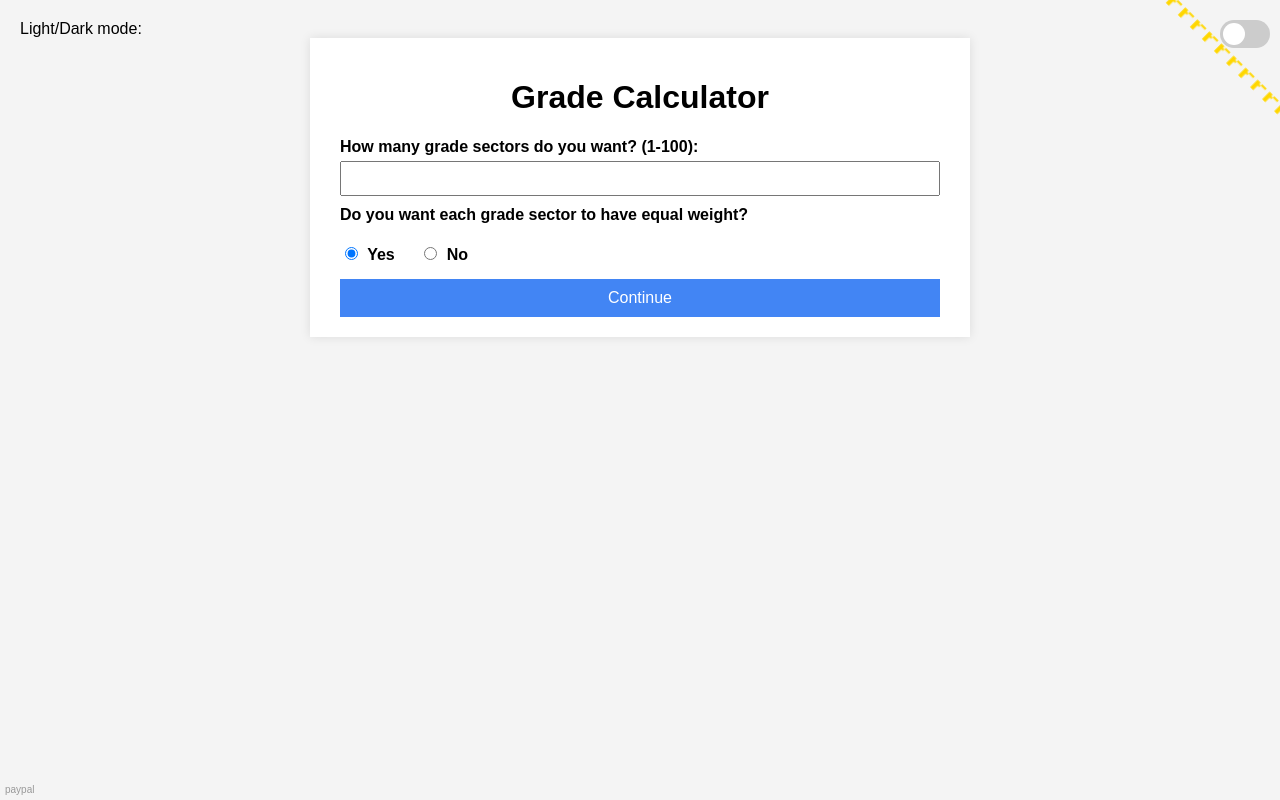
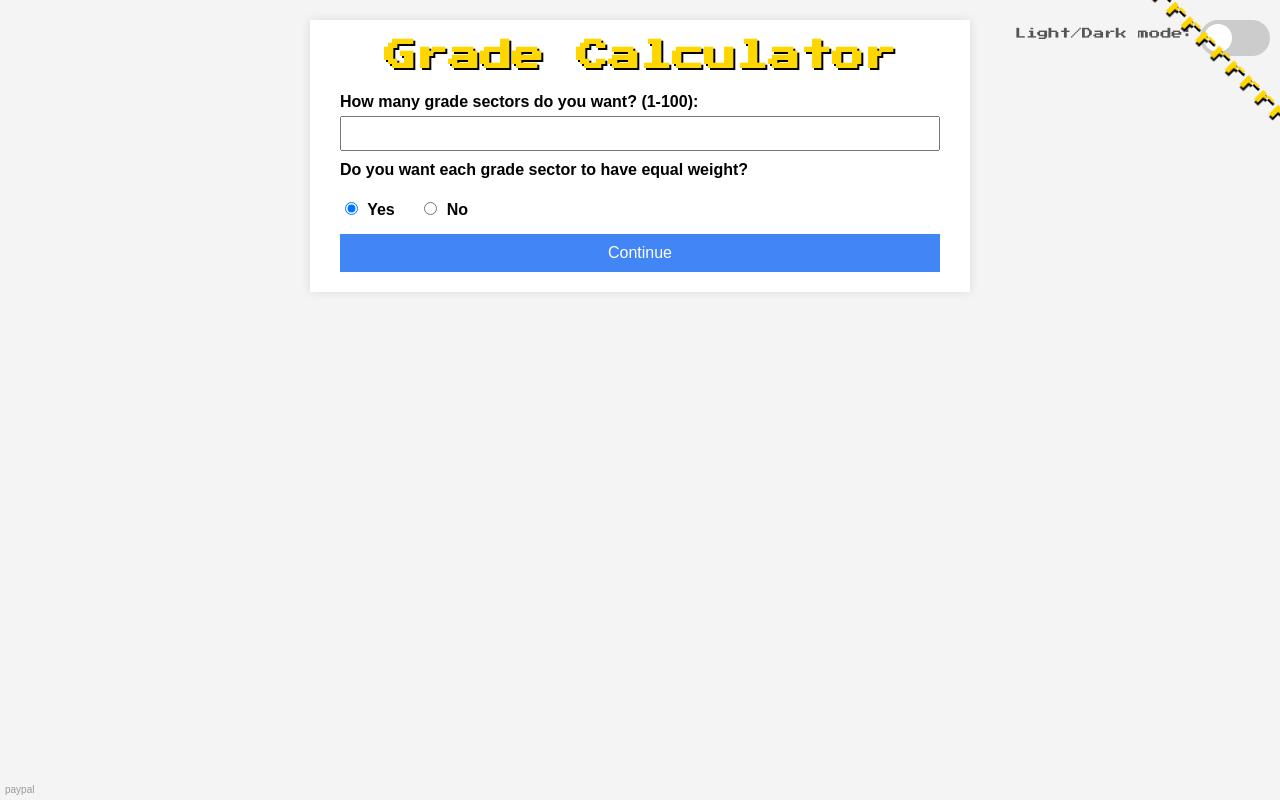
Before and after one commit to LitSharks/Grade-Calculator, a plain HTML site: page index.html in a window 1280 px wide. Drawn offline with Linux system fonts and the light colour scheme.

Commit message:
Update style.css

```diff
--- a/style.css
+++ b/style.css
@@ -1,6 +1,7 @@
-/* Import a pixelated/retro font (similar vibe to Minecraft) */
+/* A pixel-like font that feels Minecraft-y */
 @import url('https://fonts.googleapis.com/css2?family=Press+Start+2P&display=swap');
 
+/* Base styling */
 body {
   font-family: Arial, sans-serif;
   background-color: #f4f4f4;
@@ -8,13 +9,13 @@ body {
   padding: 20px;
 }
 
-/* Dark mode overrides will apply when .dark-mode is on the <body> */
+/* Dark mode override */
 body.dark-mode {
   background-color: #121212;
   color: #e0e0e0;
 }
 
-/* Container styling */
+/* The container for your forms/results */
 .container {
   background: #fff;
   padding: 20px 30px;
@@ -27,16 +28,26 @@ body.dark-mode .container {
   box-shadow: 0 0 10px rgba(0, 0, 0, 0.5);
 }
 
-h1, h2 {
+/* Minecraft-like main title */
+h1 {
+  font-family: 'Press Start 2P', sans-serif;
+  color: #FFD700;       /* Golden color */
+  text-shadow: 2px 2px 0 #000; /* Black shadow */
+  text-align: center;
+  margin-top: 0;
+}
+
+/* Headings */
+h2 {
   text-align: center;
 }
 
+/* Form labels and inputs */
 label {
   display: block;
   margin-top: 10px;
   font-weight: bold;
 }
-
 input[type="number"],
 input[type="text"] {
   width: 100%;
@@ -51,20 +62,20 @@ body.dark-mode input[type="text"] {
   border-color: #555;
 }
 
+/* Radio buttons */
 .radio-group {
   margin-top: 10px;
 }
-
 .radio-group label {
   display: inline-block;
   margin-right: 20px;
   cursor: pointer;
 }
-
 .radio-group input[type="radio"] {
   margin-right: 5px;
 }
 
+/* Buttons */
 button {
   margin-top: 15px;
   padding: 10px 20px;
@@ -88,6 +99,7 @@ body.dark-mode button:hover {
   background-color: #555;
 }
 
+/* Small helper text */
 .hint {
   font-size: 0.9em;
   color: #555;
@@ -97,16 +109,31 @@ body.dark-mode .hint {
   color: #ccc;
 }
 
-/* --- The iOS-style toggle switch --- */
-.switch {
+/* Wrapper for the toggle and label text */
+.mode-wrapper {
   position: absolute;
   top: 10px;
   right: 10px;
-  width: 50px;
-  height: 28px;
+  display: flex;
+  align-items: center;
+  gap: 6px;
+  font-family: 'Press Start 2P', sans-serif;
+  font-size: 0.7rem;
+  color: #555;
+}
+body.dark-mode .mode-wrapper {
+  color: #ccc;
+}
+
+/* The iOS-style switch, but larger */
+.switch {
+  position: relative;
+  width: 70px;  /* Increased width */
+  height: 36px; /* Increased height */
   display: inline-block;
 }
 
+/* Hide the checkbox itself */
 .switch input {
   opacity: 0;
   width: 0;
@@ -114,6 +141,7 @@ body.dark-mode .hint {
   cursor: pointer;
 }
 
+/* The slider track */
 .slider {
   position: absolute;
   top: 0; left: 0; right: 0; bottom: 0;
@@ -122,49 +150,59 @@ body.dark-mode .hint {
   border-radius: 34px;
 }
 
+/* The toggle circle */
 .slider:before {
   position: absolute;
   content: "";
-  height: 22px;
-  width: 22px;
-  left: 3px;
-  bottom: 3px;
+  height: 28px;
+  width: 28px;
+  left: 4px;
+  bottom: 4px;
   background-color: #fff;
   transition: .4s;
   border-radius: 50%;
 }
 
-/* When the checkbox is checked, move the circle to the right */
+/* When checked, move the circle to the right */
 input:checked + .slider {
   background-color: #2196F3;
 }
 input:checked + .slider:before {
-  transform: translateX(22px);
+  transform: translateX(34px);
 }
 
-/* --- Angled Text --- */
+/* Round slider edges */
+.slider.round {
+  border-radius: 34px;
+}
+.slider.round:before {
+  border-radius: 50%;
+}
+
+/* Angled text on the right side with "breathing" effect */
 .angled-text {
   font-family: 'Press Start 2P', sans-serif;
-  color: #FFD700;  /* Golden color, like Minecraft's daily tip text */
+  color: #FFD700;
+  text-shadow: 2px 2px 0 #000;
   position: fixed;
-  top: 40px;
-  right: -40px; /* Start a bit off-screen to ensure it’s visible after rotation */
+  top: 60px;
+  right: -100px; /* Start partially off-screen so the rotation is visible */
   transform: rotate(45deg);
   transform-origin: center;
-  font-size: 1rem;
+  font-size: 1.2rem;  /* Larger text */
   pointer-events: none;
   animation: breathe 3s infinite;
-  max-width: 200px;
+  max-width: 300px;
   text-align: center;
 }
 
-/* "Breathing" or pulsing effect */
+/* Breathing or pulsing effect */
 @keyframes breathe {
   0% {
     transform: rotate(45deg) scale(1);
   }
   50% {
-    transform: rotate(45deg) scale(1.15);
+    transform: rotate(45deg) scale(1.2);
   }
   100% {
     transform: rotate(45deg) scale(1);
```
